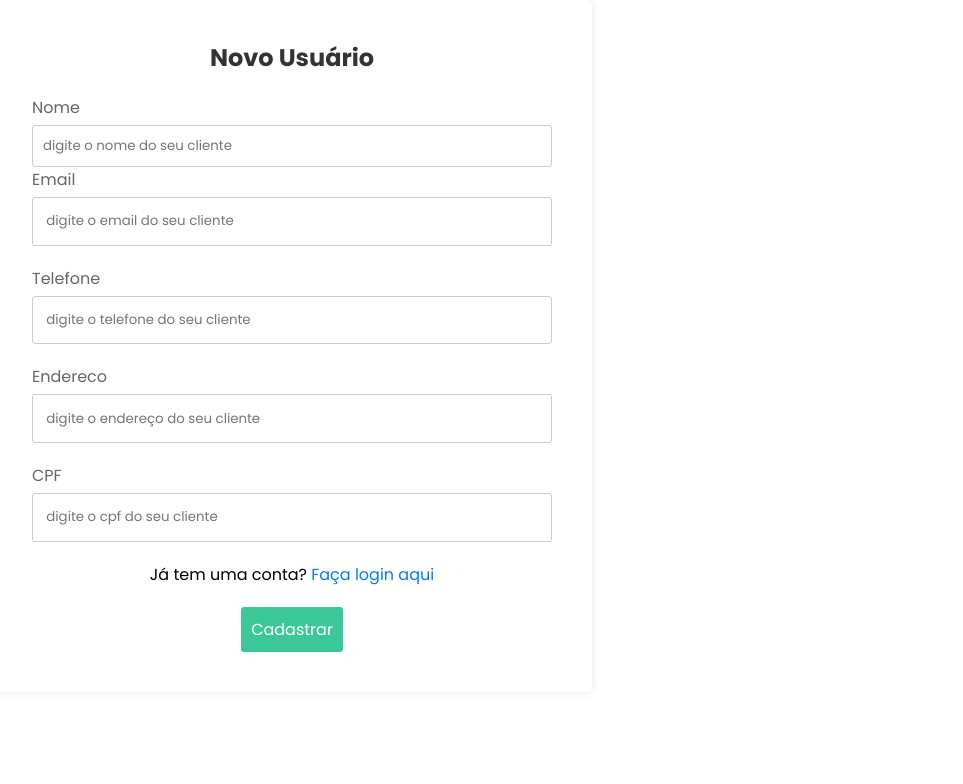
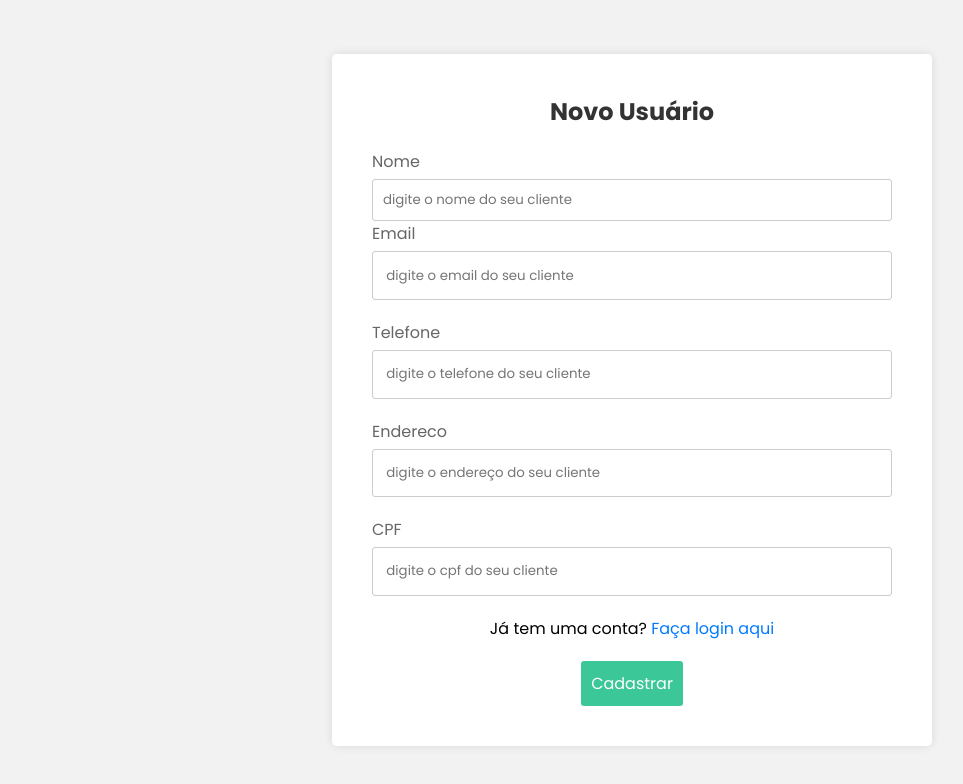
Before and after one commit to Samanta00/Projeto-Saude, a React (Create React App) app in the folder front/: page /create in a window 1280 px wide. Shown: the top 784 px of the page, without its empty margins (8-971 px from the left). Built offline with nearby package versions, Linux system fonts and the light colour scheme.

Commit message:
fix: adicionando div container na pagina cadastro

```diff
--- a/front/src/component/NavBar/NavBar.css
+++ b/front/src/component/NavBar/NavBar.css
@@ -10,6 +10,7 @@ nav {
   width: 100%;
   height: 5em;
   /* background-color: rgb(37, 39, 53); */
+  border-bottom: 3px solid rgb(240, 255, 255);
   background-color: #FFFFFF;
   display: flex;
   justify-content: flex-start;
--- a/front/src/index.css
+++ b/front/src/index.css
@@ -7,7 +7,3 @@
   padding: 0;
   box-sizing: border-box;
 }
-
-body {
-  width: 100%;
-}
--- a/front/src/pages/Cadastro/updateRegistration/form.jsx
+++ b/front/src/pages/Cadastro/updateRegistration/form.jsx
@@ -4,12 +4,13 @@ import Formulario from '../formulario/formulario';
 
 const PagesEditForm = () => {
     return (
-        <div className="container" id='formulario-container'>
+        <div className="Box">
+            <div className="container" id='formulario-container'>
 
-                <Formulario />
-                <Button />
+                    <Formulario />
+                    <Button />
 
-
+            </div>
         </div>
     )
 }
--- a/front/src/pages/Login/login.css
+++ b/front/src/pages/Login/login.css
@@ -1,15 +1,4 @@
 @import url("../../variables.css");
-
-/* body {
-  font-family: Arial, sans-serif;
-
-  margin: 0;
-  padding: 0;
-  display: flex;
-  justify-content: center;
-  align-items: center;
-  height: 100vh;
-} */
 
 .container {
   max-width: 400px;
@@ -26,6 +15,7 @@
   justify-content: center;
   align-items: center;
   height: 100vh;
+  width: 100%;
   background-color: #f2f2f2;
 }
 
```
